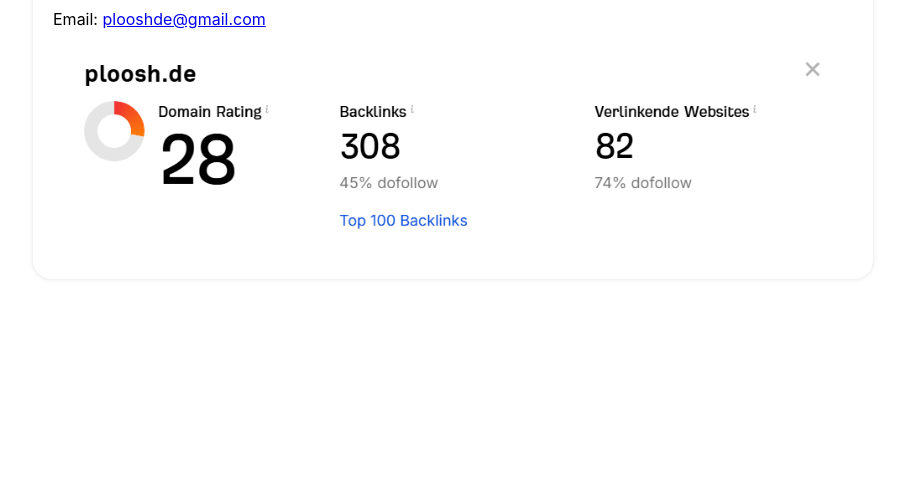
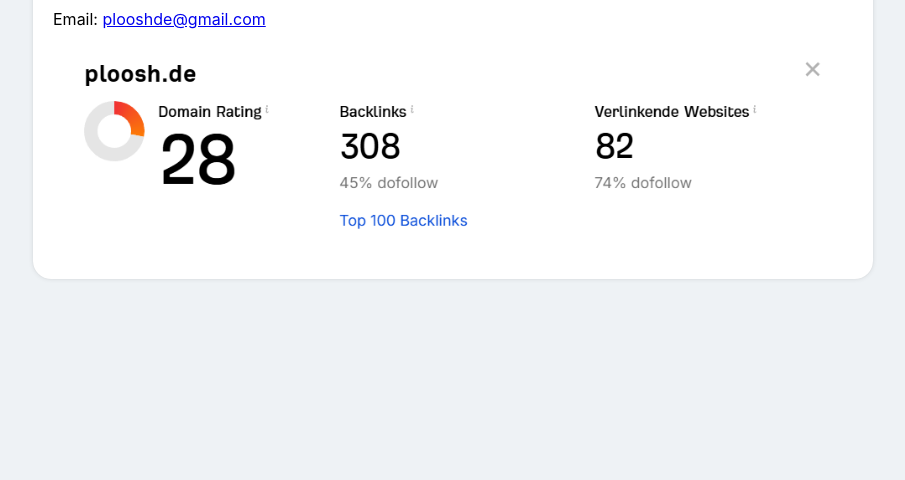
Before and after one commit to yoseabe/plooshForSale, a plain HTML site: page index.html in a window 1280 px wide. Shown: the part 320-800 px from the top of the page, without its empty margins (187-1092 px from the left). Drawn offline with Linux system fonts and the light colour scheme.

Commit message:
Update index.css

```diff
--- a/index.css
+++ b/index.css
@@ -5,6 +5,7 @@ body {
   height: 100vh;
   margin: 0;
   font-family: Inter, system-ui, Avenir, Helvetica, Arial, sans-serif;
+  background-color: #eef2f5;
 }
 h1 {
   margin-top: 0px;
@@ -15,6 +16,7 @@ label {
 }
 
 .content-main {
+  background-color: white;
   display: flex;
   flex-direction: column;
   box-shadow: rgba(0, 0, 0, 0.1) 0px 0px 5px 0px,
```
